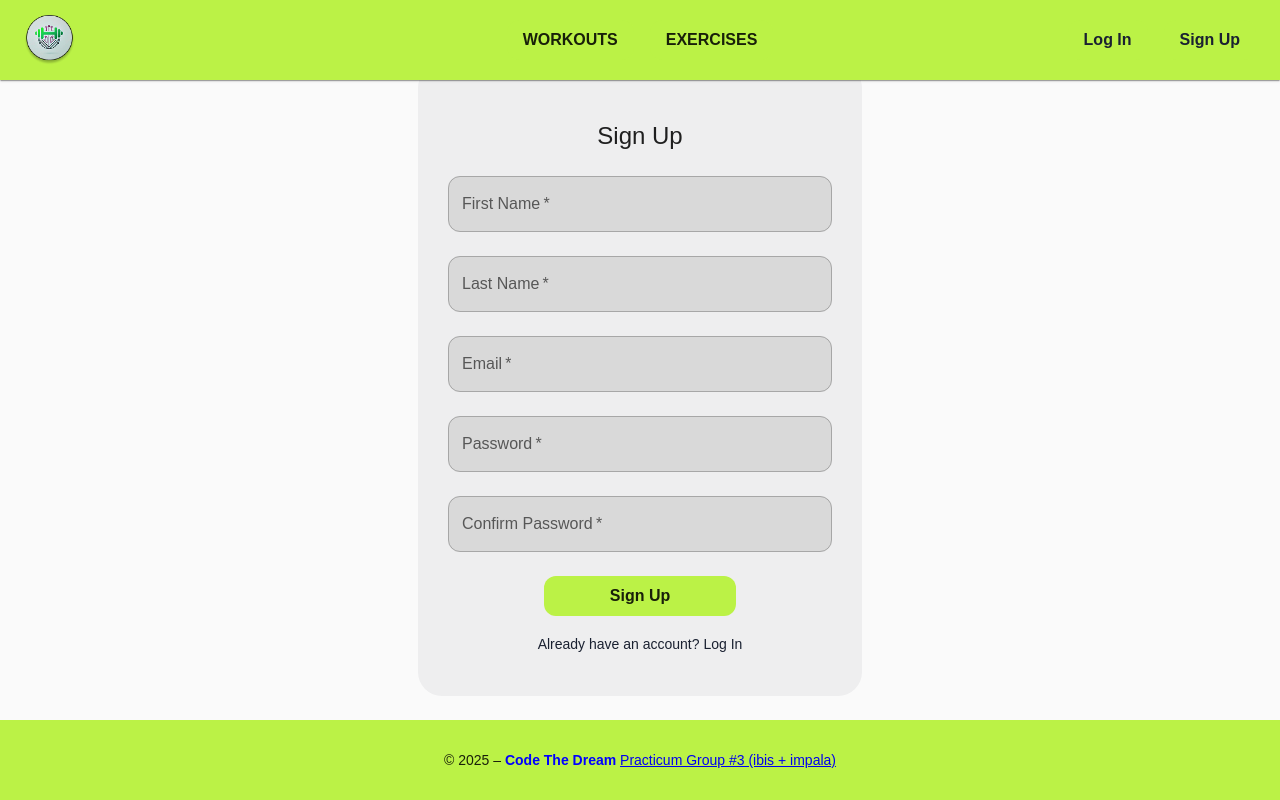
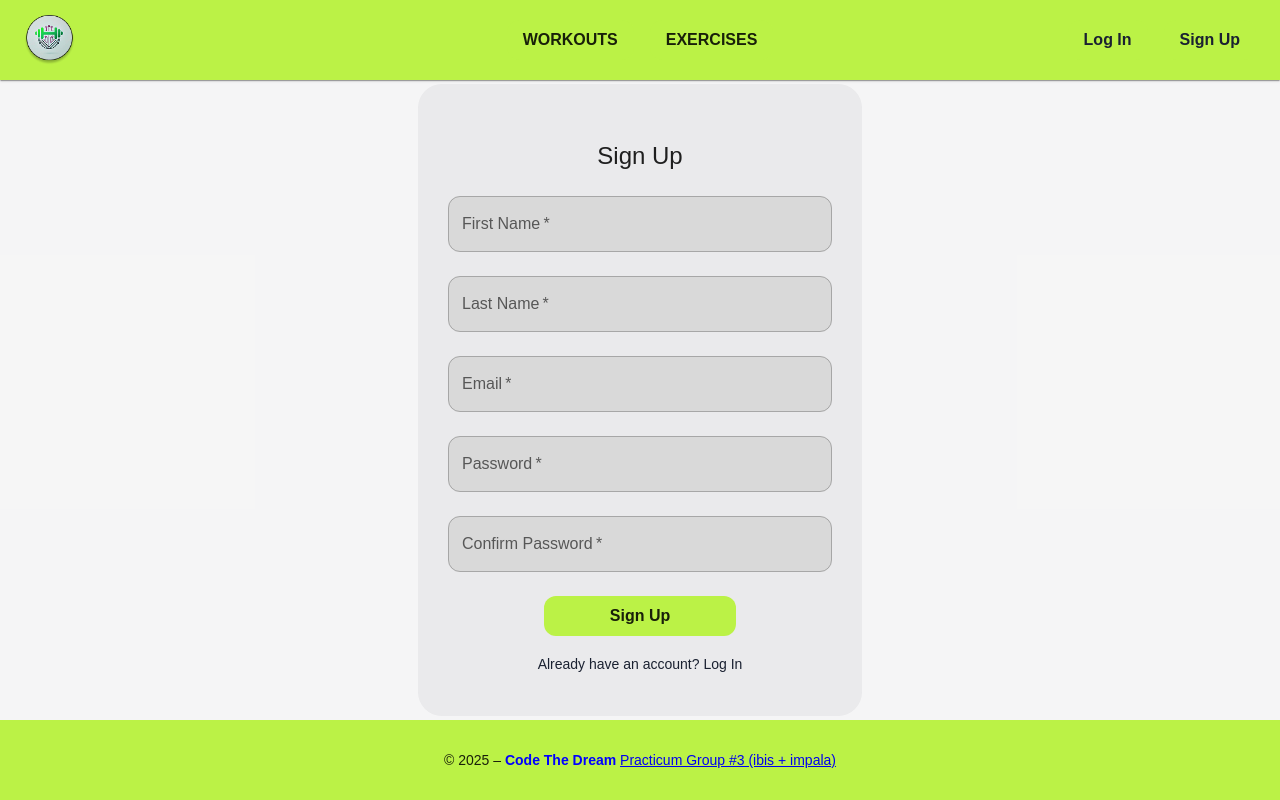
Before and after one commit to Code-the-Dream-School/ii-practicum-team-3-front, a React (Vite) app: page /register in a window 1280 px wide. Built offline with nearby package versions, Linux system fonts and the light colour scheme.

Commit message:
change styles of login, regester, and 404 page

```diff
--- a/src/pages/NotFound.jsx
+++ b/src/pages/NotFound.jsx
@@ -8,7 +8,7 @@ function NotFound() {
   return (
     <Box
       sx={{
-        minHeight: "80vh",
+        height: "calc(100vh - 160px)",
         display: "flex",
         flexDirection: "column",
         alignItems: "center",
@@ -24,7 +24,6 @@ function NotFound() {
         alt="404 Not Found"
         sx={{
           width: { xs: "90%", sm: "400px", md: "500px" },
-          maxHeight: "70vh",
           objectFit: "contain",
           mt: { xs: -2, md: -4 },
         }}
--- a/src/pages/auth/Login.jsx
+++ b/src/pages/auth/Login.jsx
@@ -39,12 +39,11 @@ function Login() {
   return (
     <Box
       sx={{
-        height: 'calc(100vh - 200px)',
+        height: 'calc(100vh - 160px)',
         display: 'flex',
         justifyContent: 'center',
         alignItems: 'center',
-        // backgroundColor: alpha(theme.palette.primary.main, 0.02),
-        // (check margins and paddings and height)
+        backgroundColor: alpha(theme.palette.primary.main, 0.02),
       }}
     >
       <Container
--- a/src/pages/auth/Register.jsx
+++ b/src/pages/auth/Register.jsx
@@ -62,12 +62,11 @@ function Register() {
   return (
     <Box
       sx={{
-        height: 'calc(100vh - 200px)',
+        height: 'calc(100vh - 160px)',
         display: 'flex',
         justifyContent: 'center',
         alignItems: 'center',
-        // backgroundColor: alpha(theme.palette.primary.main, 0.02),
-        // (check margin, padding, and height)
+        backgroundColor: alpha(theme.palette.primary.main, 0.02),
       }}
     >
       <Container
```
